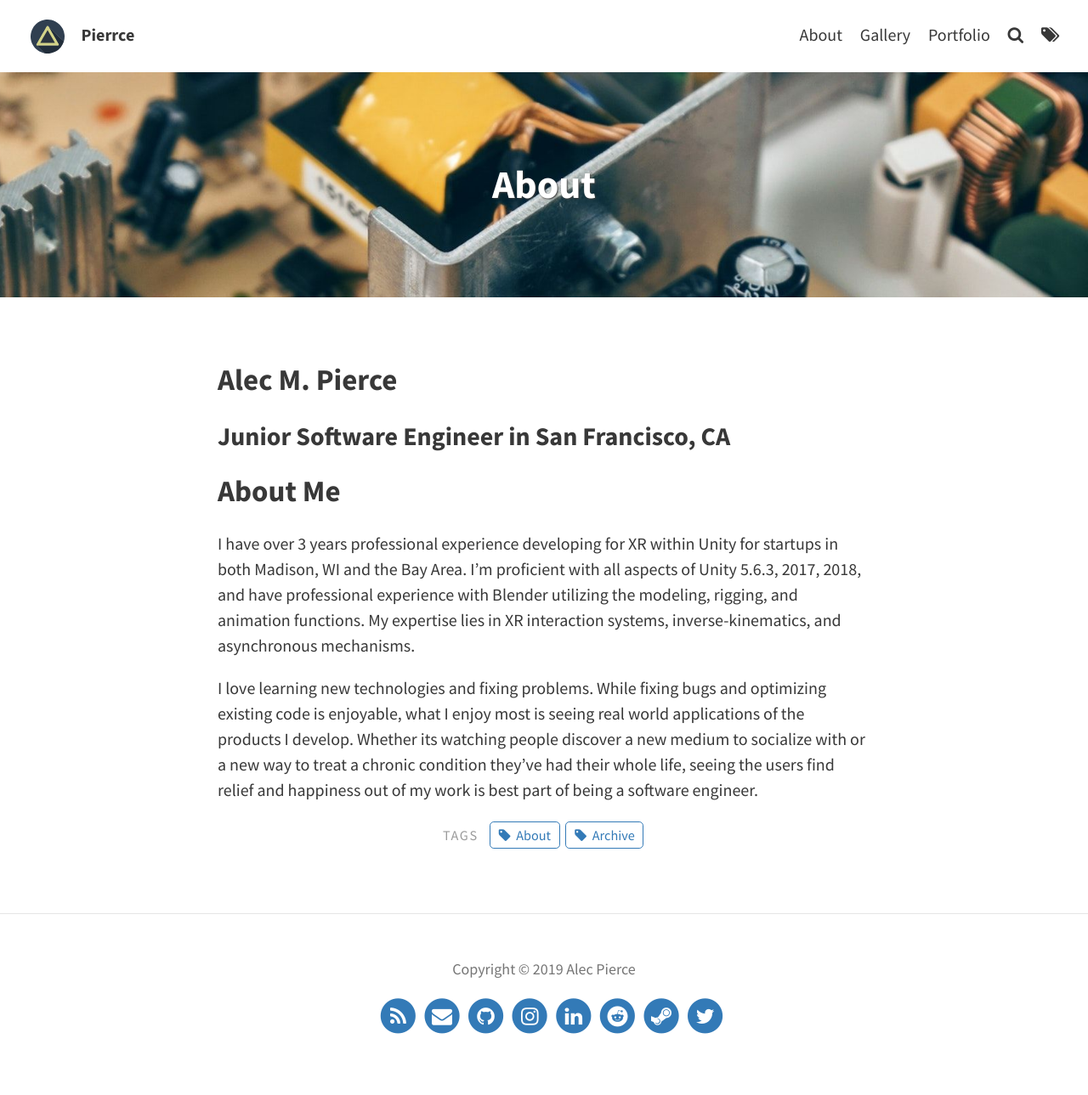
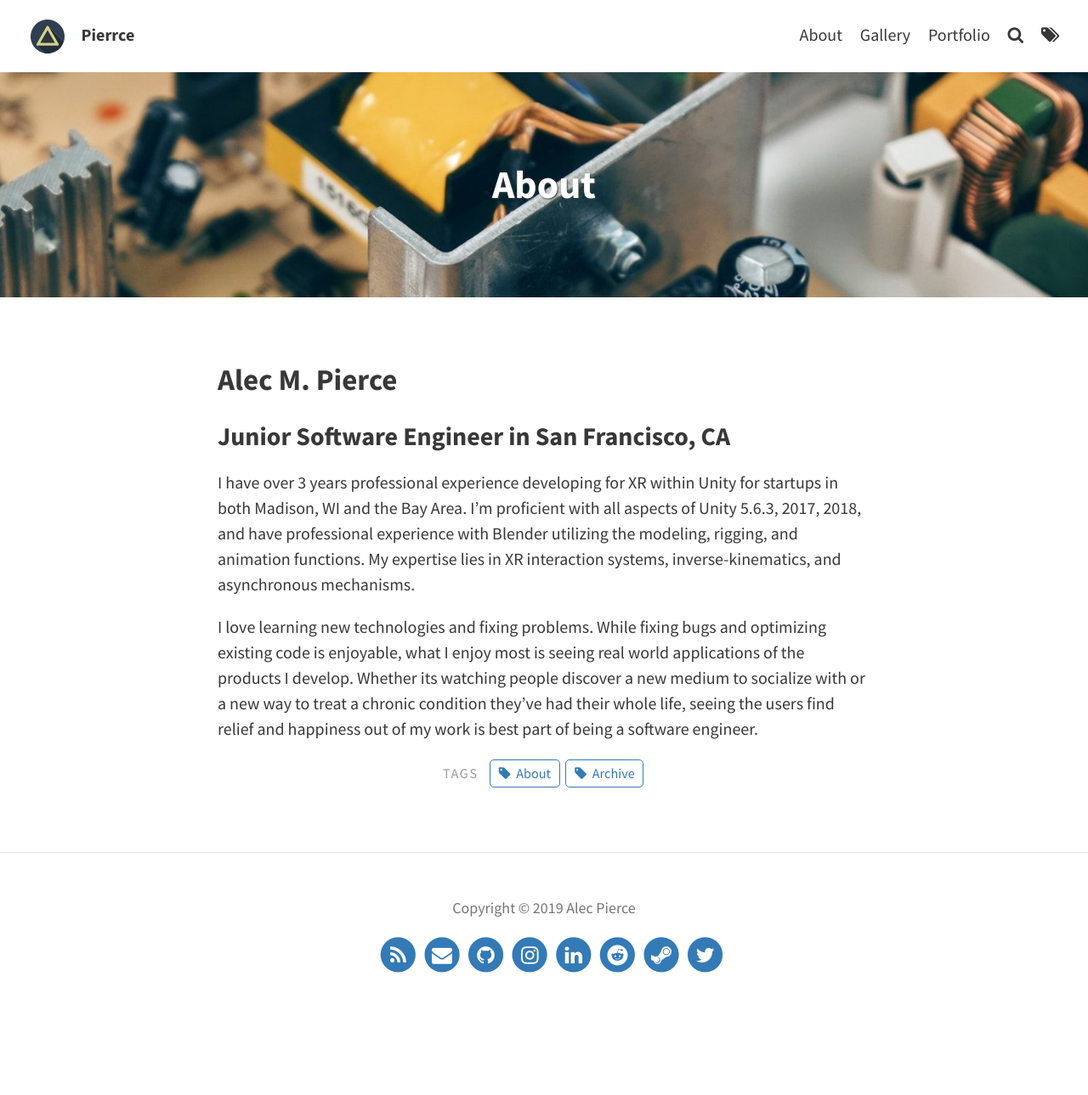
Before and after one commit to pierrce/pierrce.github.io, a Jekyll site: the page built from pages/about.md, in a window 1280 px wide. Shown: the whole page at 85% size. Built offline with Jekyll 4.4.1, drawn with Linux system fonts in a browser that asks for light colours; after the commit the page ends 1217 px from its top, so only the background shows below that.

Commit message:
Fixed About Page Slightly

```diff
--- a/pages/about.md
+++ b/pages/about.md
@@ -9,8 +9,6 @@ tags: [About, Archive]
 ## Alec M. Pierce
 ### Junior Software Engineer in San Francisco, CA
 
-## About Me
-
 I have over 3 years professional experience developing for XR within Unity for startups in both Madison, WI and the Bay Area. I'm proficient with all aspects of Unity 5.6.3, 2017, 2018, and have professional experience with Blender utilizing the modeling, rigging, and animation functions. My expertise lies in XR interaction systems, inverse-kinematics, and asynchronous mechanisms.
 
 I love learning new technologies and fixing problems. While fixing bugs and optimizing existing code is enjoyable, what I enjoy most is seeing real world applications of the products I develop. Whether its watching people discover a new medium to socialize with or a new way to treat a chronic condition they've had their whole life, seeing the users find relief and happiness out of my work is best part of being a software engineer.
```
